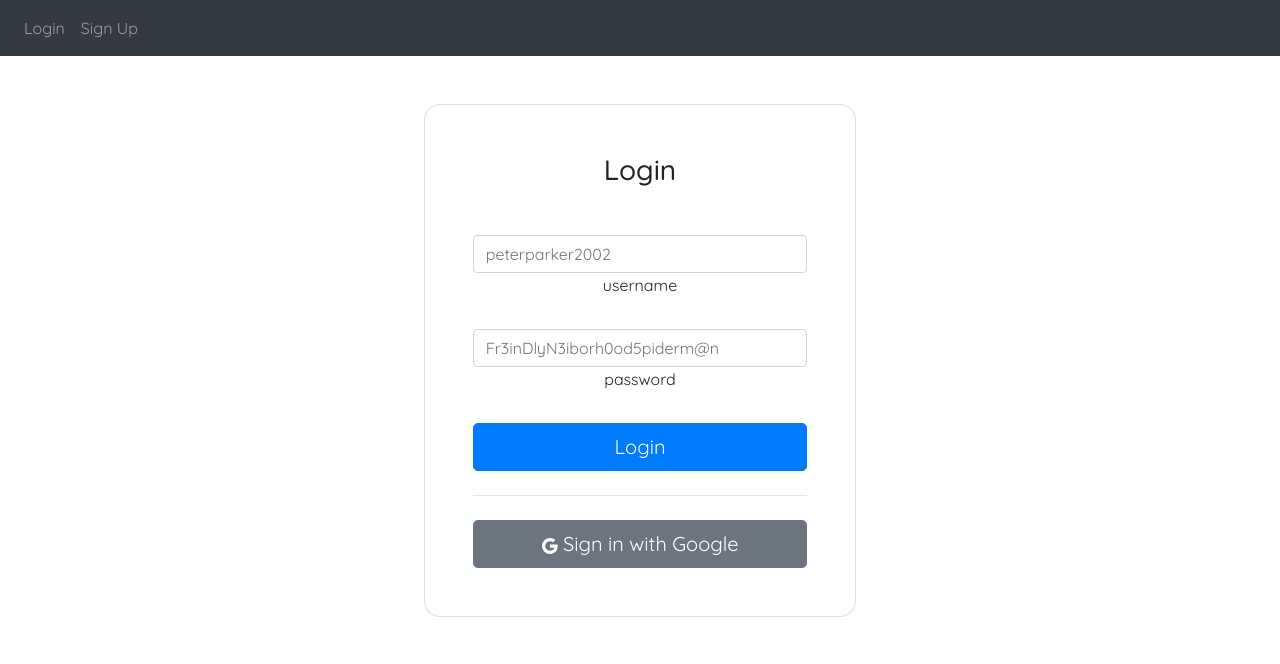
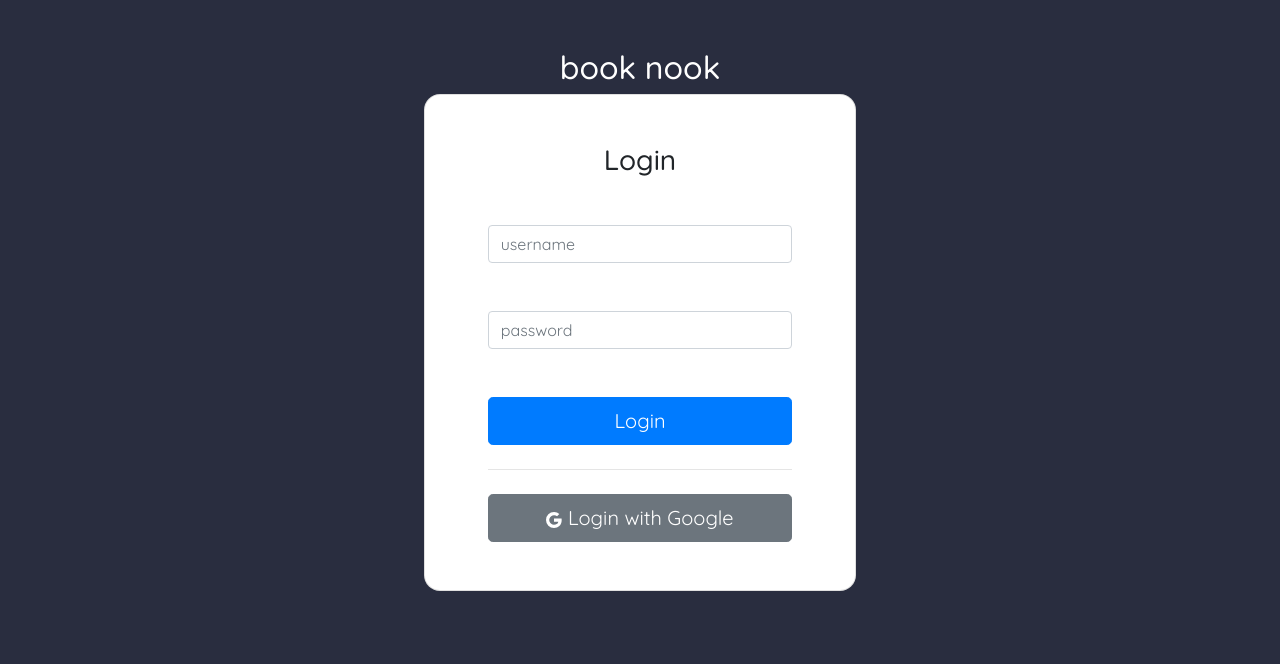
Before and after one commit to cesarihinojosa/book-nook, a Flask app: page /login in a window 1280 px wide. Shown: the top 664 px of the page. Run offline with Flask 3, Linux system fonts and the light colour scheme; some libraries are stand-ins or nearby versions.

Commit message:
added templates; changed colors

```diff
--- a/website/templates/base.html
+++ b/website/templates/base.html
@@ -19,37 +19,11 @@
     <link href="https://fonts.googleapis.com/css2?family=Quicksand:wght@300;400;500;600;700&display=swap" rel="stylesheet">
 
     <title>{% block title %}Home{% endblock %}</title>
-    <style>
-      /* Set the font for the entire document */
-      body {
-        font-family: 'Quicksand', sans-serif;
-      }
 
-    </style>
+    <div class="container">{% block style %} {% endblock %}</div>
+
   </head>
   <body>
-
-    <nav class="navbar navbar-expand-lg navbar-dark bg-dark">
-      <button
-        class="navbar-toggler"
-        type="button"
-        data-toggle="collapse"
-        data-target="#navbar"
-      >
-        <span class="navbar-toggler-icon"></span>
-      </button>
-      <div class="collapse navbar-collapse" id="navbar">
-        <div class="navbar-nav">
-          {% if user.is_authenticated %}
-            <a class="nav-item nav-link" id="home" href="/">Home</a>
-            <a class="nav-item nav-link" id="logout" href="/logout">Logout</a>
-          {% else %}
-            <a class="nav-item nav-link" id="login" href="/login">Login</a>
-            <a class="nav-item nav-link" id="signUp" href="/sign-up">Sign Up</a>
-          {% endif %}
-        </div>
-      </div>
-    </nav>
 
 <!-- message flashing -->
     {% with messages = get_flashed_messages(with_categories=true) %}
@@ -83,11 +57,6 @@
       crossorigin="anonymous"
     ></script>
     <script
-      src="https://cdnjs.cloudflare.com/ajax/libs/popper.js/1.12.9/umd/popper.min.js"
-      integrity="sha384-ApNbgh9B+Y1QKtv3Rn7W3mgPxhU9K/ScQsAP7hUibX39j7fakFPskvXusvfa0b4Q"
-      crossorigin="anonymous"
-    ></script>
-    <script
       src="https://maxcdn.bootstrapcdn.com/bootstrap/4.0.0/js/bootstrap.min.js"
       integrity="sha384-JZR6Spejh4U02d8jOt6vLEHfe/JQGiRRSQQxSfFWpi1MquVdAyjUar5+76PVCmYl"
       crossorigin="anonymous"
--- /dev/null
+++ b/website/templates/base_entry.html
@@ -0,0 +1,35 @@
+{% extends "base.html" %}
+
+{% block title %}Login{% endblock %}
+
+{% block style %}
+  <style>
+    body{
+      font-family: 'Quicksand', sans-serif;
+      background-color: #292d3f;
+    }
+  </style>
+{% endblock %}
+
+{%block content %}
+
+<form method="POST">
+
+        <div class="container py-5 h-100">
+          <div class="row d-flex justify-content-center align-items-center h-100">
+            <h2 class="text-white" >book nook</h2>
+          </div>
+          <div class="row d-flex justify-content-center align-items-center h-100">
+            <div class="col-12 col-md-8 col-lg-6 col-xl-5">
+              <div class="card shadow-2-strong" style="border-radius: 1rem;" >
+                <div class="card-body p-5 text-center">
+
+                    <div class="container">{% block entry_content %} {% endblock %}</div>
+
+                </div>
+              </div>
+            </div>
+          </div>
+        </div>
+</form>
+{% endblock %}
--- a/website/templates/login.html
+++ b/website/templates/login.html
@@ -1,16 +1,8 @@
-{% extends "base.html" %}
+{% extends "base_entry.html" %}
 
 {% block title %}Login{% endblock %}
 
-{%block content %}
-<form method="POST">
-
-        <div class="container py-5 h-100">
-          <div class="row d-flex justify-content-center align-items-center h-100">
-            <div class="col-12 col-md-8 col-lg-6 col-xl-5">
-              <div class="card shadow-2-strong" style="border-radius: 1rem;" >
-                <div class="card-body p-5 text-center">
-
+{%block entry_content %}
   <h3 class="mb-5">Login</h3>
 
   <div class="form-outline mb-4">
@@ -19,9 +11,9 @@
       class="form-control"
       id="username"
       name="username"
-                        placeholder="peterparker2002"
-                        class="form-control form-control-lg" />
-                        <label class="form-label">username</label>
+      class="form-control form-control-lg"
+      placeholder="username"/>
+    <label></label>
   </div>
 
   <div class="form-outline mb-4">
@@ -30,9 +22,9 @@
       class="form-control"
       id="password"
       name="password"
-                        placeholder="Fr3inDlyN3iborh0od5piderm@n"
-                        class="form-control form-control-lg" />
-                        <label class="form-label" >password</label>
+      class="form-control form-control-lg"
+      placeholder="password"/>
+    <label></label>
   </div>
 
   <button class="btn btn-primary btn-lg btn-block" type="submit">Login</button>
@@ -43,13 +35,8 @@
     <svg xmlns="http://www.w3.org/2000/svg" width="16" height="16" fill="currentColor" class="bi bi-google" viewBox="0 0 16 16">
       <path d="M15.545 6.558a9.42 9.42 0 0 1 .139 1.626c0 2.434-.87 4.492-2.384 5.885h.002C11.978 15.292 10.158 16 8 16A8 8 0 1 1 8 0a7.689 7.689 0 0 1 5.352 2.082l-2.284 2.284A4.347 4.347 0 0 0 8 3.166c-2.087 0-3.86 1.408-4.492 3.304a4.792 4.792 0 0 0 0 3.063h.003c.635 1.893 2.405 3.301 4.492 3.301 1.078 0 2.004-.276 2.722-.764h-.003a3.702 3.702 0 0 0 1.599-2.431H8v-3.08h7.545z"/>
     </svg>
-                    Sign in with Google
+    Login with Google
   </button>
 
-                </div>
-              </div>
-            </div>
-          </div>
-        </div>
 </form>
 {% endblock %}
```
Also changed, not shown: instance/database.db. Lines whose indentation alone changed are shown as unchanged.
